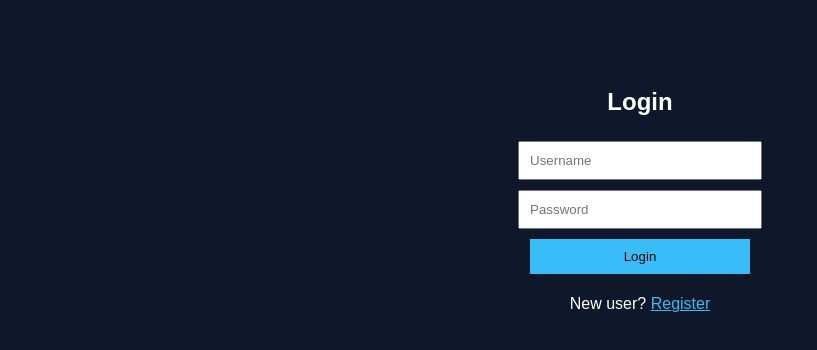
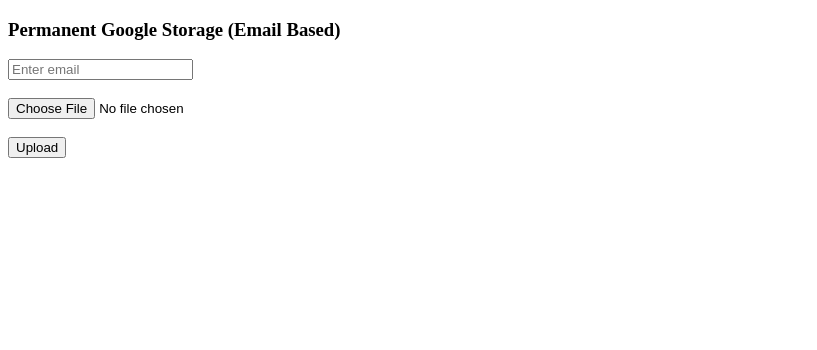
Before and after one commit to monesh-sys/personalstorage, a plain HTML site: page index.html in a window 1280 px wide. Shown: the whole page, without its empty margins (0-817 px from the left). Drawn offline with Linux system fonts and the light colour scheme.

Commit message:
Enhance login form with email and file upload
Added email input and file upload functionality to the login form.

```diff
--- a/index.html
+++ b/index.html
@@ -1,28 +1,41 @@
 <!DOCTYPE html>
 <html>
-<head>
-  <title>Login | Personal Storage</title>
-  <link rel="stylesheet" href="style.css">
-</head>
 <body>
 
-<h2>Login</h2>
+<h3>Permanent Google Storage (Email Based)</h3>
 
-<form onsubmit="return loginUser()">
-  <input type="text" id="user" placeholder="Username" required><br>
-  <input type="password" id="pass" placeholder="Password" required><br>
-  <button type="submit">Login</button>
-</form>
+<input type="email" id="email" placeholder="Enter email" required><br><br>
+<input type="file" id="file" required><br><br>
 
-<p>
-  New user? <a href="register.html">Register</a>
-</p>
+<button onclick="upload()">Upload</button>
 
 <script>
-function loginUser() {
-  alert("Demo login successful (backend required for real login)");
-  window.location.href = "dashboard.html";
-  return false;
+function upload() {
+  const email = document.getElementById("email").value;
+  const file = document.getElementById("file").files[0];
+
+  if (!email || !file) {
+    alert("Email and file required");
+    return;
+  }
+
+  const reader = new FileReader();
+  reader.onload = function () {
+    const data = reader.result.split(",")[1];
+
+    fetch("YOUR_WEB_APP_URL", {
+      method: "POST",
+      body: new URLSearchParams({
+        email: email,
+        name: file.name,
+        type: file.type,
+        data: data
+      })
+    })
+    .then(() => alert("Uploaded & shared successfully"));
+  };
+
+  reader.readAsDataURL(file);
 }
 </script>
 
```
